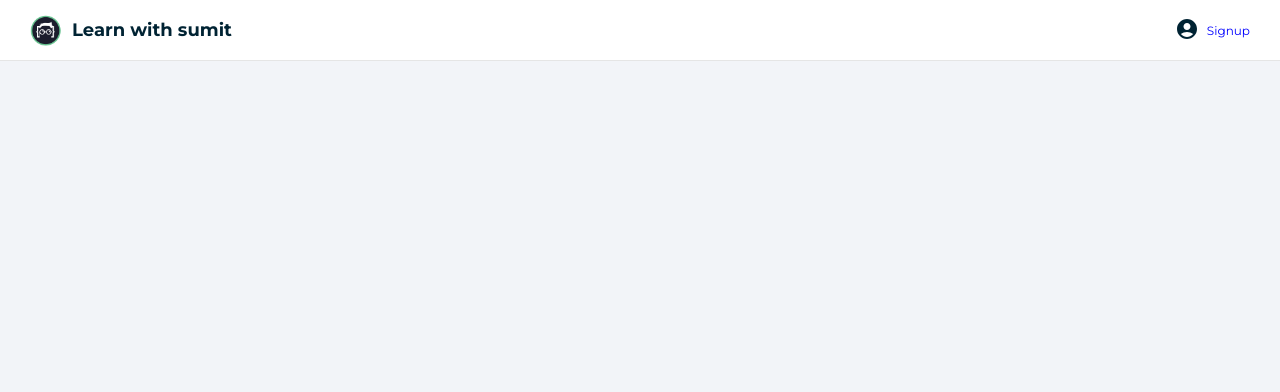
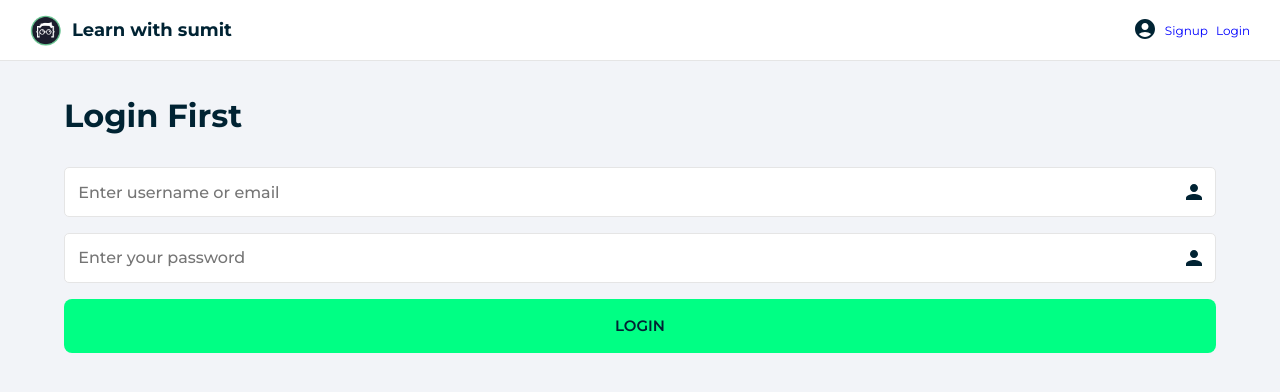
Before and after one commit to mahbubmustufa/quiz, a React (Vite) app in the folder quizapp/: page /login in a window 1280 px wide. Shown: the top 392 px of the page. Built offline with nearby package versions, Linux system fonts and the light colour scheme.

Commit message:
create Login components

```diff
--- a/quizapp/src/components/Account.jsx
+++ b/quizapp/src/components/Account.jsx
@@ -10,6 +10,7 @@ export default function Account() {
 				<AccountCircleIcon />
 			</span>
 			<Link to="/signup">Signup</Link>
+			<Link to="/login">Login</Link>
 			{/*
         <span className={material-icons-outlined}
             title="Logout">
--- a/quizapp/src/components/App.jsx
+++ b/quizapp/src/components/App.jsx
@@ -1,7 +1,8 @@
 import { BrowserRouter, Route, Routes } from "react-router-dom";
 import Layout from "./Layout";
-import Resule from "./Resule";
+import Result from "./Result";
 import Home from "./pages/Home";
+import Login from "./pages/Login";
 import Quiz from "./pages/Quiz";
 import Signup from "./pages/Signup";
 import "./styles/App.css";
@@ -14,7 +15,8 @@ function App() {
 					<Route exact path="/" Component={Home} />
 					<Route exact path="/signup" Component={Signup} />
 					<Route exact path="/quiz" Component={Quiz} />
-					<Route exact path="/Resule" Component={Resule} />
+					<Route exact path="/result" Component={Result} />
+					<Route exact path="/login" Component={Login} />
 				</Routes>
 			</Layout>
 		</BrowserRouter>
--- a/quizapp/src/components/ProgressBar.jsx
+++ b/quizapp/src/components/ProgressBar.jsx
@@ -19,7 +19,7 @@ export default function ProgressBar() {
 					<div className={classes.progress} style={{ width: "20%" }}></div>
 				</div>
 			</div>
-			<Link to="/resule">
+			<Link to="/result">
 				<Button className={classes.next}>
 					<span>Next Question</span>
 					<span>
--- a/quizapp/src/components/Resule.jsx
+++ b/quizapp/src/components/Result.jsx
@@ -2,7 +2,7 @@ import React from "react";
 import Analysis from "./Analysis";
 import Summary from "./Summary";
 
-export default function Resule() {
+export default function Result() {
 	return (
 		<>
 			<Summary />
--- /dev/null
+++ b/quizapp/src/components/pages/Login.jsx
@@ -0,0 +1,22 @@
+import React from "react";
+import Button from "../Button";
+import Form from "../Form";
+import TextInput from "../TextInput";
+import classes from "../styles/Login.module.css";
+
+export default function Login() {
+	return (
+		<>
+			<h1>Login First</h1>
+			<div className={classes.column}>
+				<Form className={classes.login}>
+					<TextInput type="text" placeholder="Enter username or email" />
+					<TextInput type="password" placeholder="Enter your password" />
+					<Button>
+						<span>Login</span>
+					</Button>
+				</Form>
+			</div>
+		</>
+	);
+}
--- a/quizapp/src/components/pages/Signup.jsx
+++ b/quizapp/src/components/pages/Signup.jsx
@@ -1,8 +1,8 @@
 import React from "react";
+import { Link } from "react-router-dom";
 import Button from "../Button";
 import Checkbox from "../Checkbox";
 import Form from "../Form";
-import Illustration from "../Illustration";
 import TextInput from "../TextInput";
 import classes from "../styles/Singup.module.css";
 
@@ -11,7 +11,6 @@ export default function Signup() {
 		<>
 			<h1>Create ab account</h1>
 			<div className={classes.column}>
-				<Illustration />
 				<Form className={`${classes.signup}`}>
 					<TextInput type="text" placeholder="Enter name" />
 					<TextInput type="email" placeholder="Enter email" />
@@ -23,7 +22,8 @@ export default function Signup() {
 						<span>Submit Now</span>
 					</Button>
 					<div className="info">
-						Already have an account? <a href="login.html">Login</a> instead.
+						Already have an account?
+						<Link to="login">Login</Link> instead.
 					</div>
 				</Form>
 			</div>
--- /dev/null
+++ b/quizapp/src/components/styles/Login.module.css
@@ -0,0 +1,3 @@
+.login {
+	height: 250px;
+}
```
